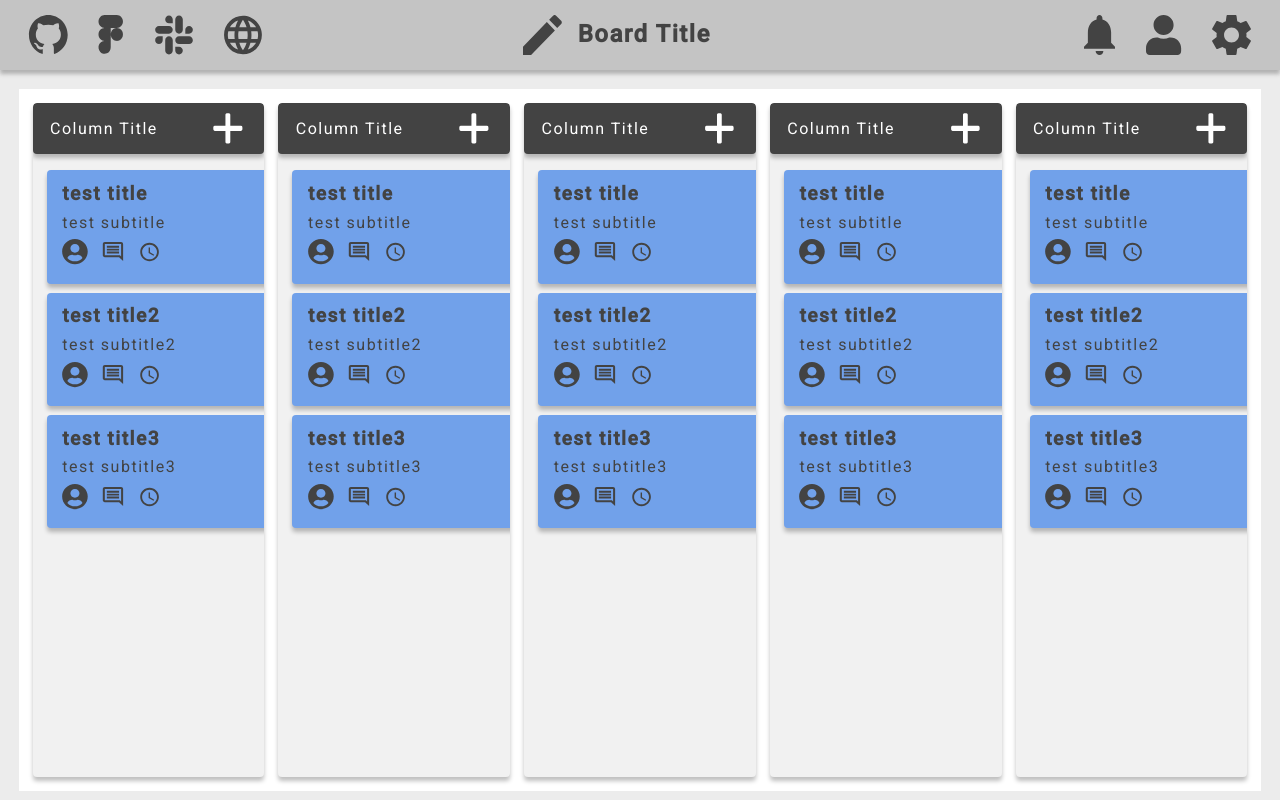
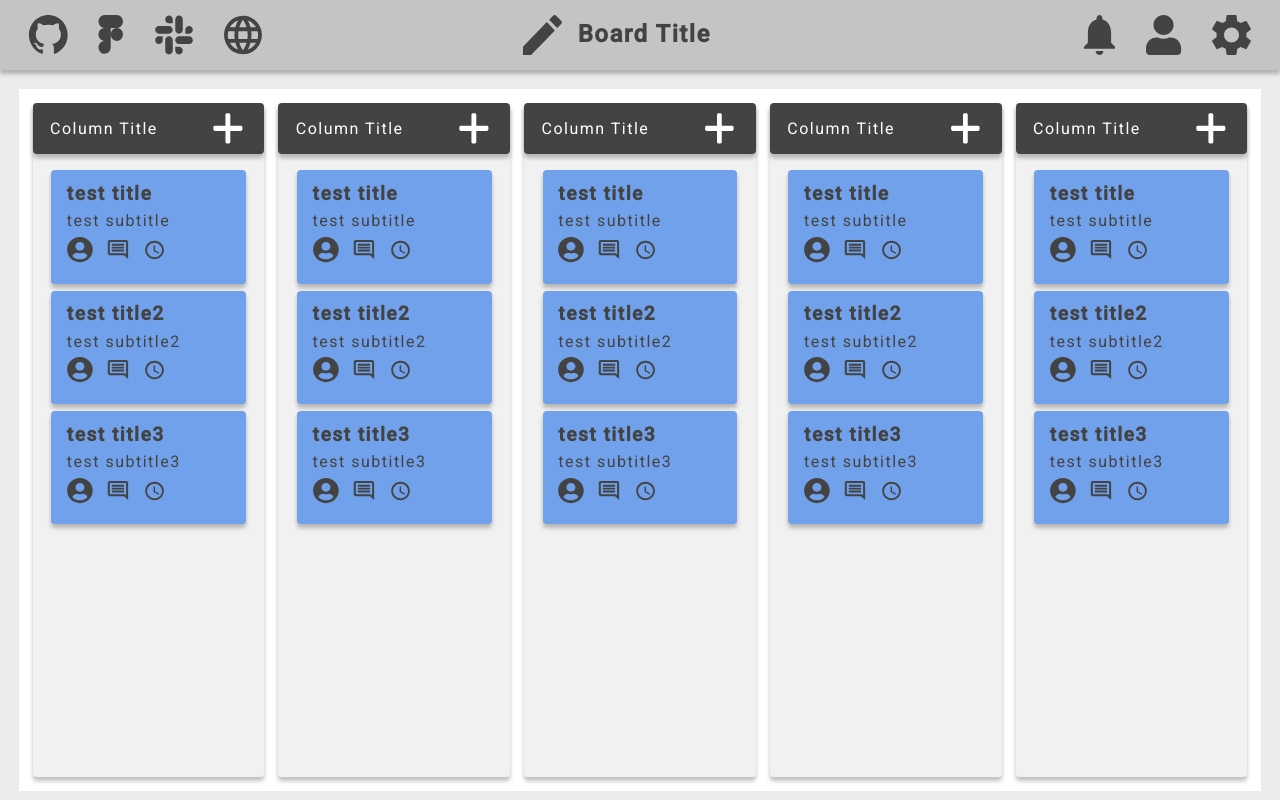
Before and after one commit to tmavrin/project-manager, an Angular app: page /home in a window 1280 px wide. Built offline with nearby package versions, Linux system fonts and the light colour scheme.

Commit message:
drag and drop between columns

```diff
--- a/src/app/components/column/column.component.html
+++ b/src/app/components/column/column.component.html
@@ -1,9 +1,9 @@
-<div class="column-comp">
+<div class="column-comp" cdkDropList [cdkDropListData]="tickets" (cdkDropListDropped)="drop($event)">
   <div class="column-title">
     <p>Column Title</p>
     <img src="assets/column/add.svg">
   </div>
   <div class="column-tickets">
-    <app-ticket *ngFor="let ticket of tickets" [ticket]="ticket"></app-ticket>
+    <app-ticket cdkDrag *ngFor="let ticket of tickets" [ticket]="ticket"></app-ticket>
   </div>
 </div>
--- a/src/app/components/column/column.component.scss
+++ b/src/app/components/column/column.component.scss
@@ -5,7 +5,6 @@
   box-shadow: 0px 4px 4px rgba(0, 0, 0, 0.25);
   display: flex;
   flex-direction: column;
-  overflow-x: hidden;
 }
 
 .column-title {
@@ -24,7 +23,48 @@
 }
 
 .column-tickets {
-  width: 84%;
-  overflow-y: scroll;
-  padding: 7px 20% 7px 14px;
+  width: 90%;
+  margin: 9px auto;
+
+  app-ticket {
+    margin: 7px;
+  }
 }
+
+app-ticket.cdk-drag-placeholder {
+  opacity: 0;
+}
+
+app-ticket.cdk-drag-preview {
+  box-sizing: border-box;
+  border-radius: 4px;
+  box-shadow: 0 5px 5px -3px rgba(0, 0, 0, 0.2),
+    0 8px 10px 1px rgba(0, 0, 0, 0.14),
+    0 3px 14px 2px rgba(0, 0, 0, 0.12);
+}
+
+
+app-ticket {
+  display: flex;
+  flex-direction: column;
+}
+
+.cdk-drag-preview {
+  box-sizing: border-box;
+  border-radius: 4px;
+  box-shadow: 0 5px 5px -3px rgba(0, 0, 0, 0.2),
+    0 8px 10px 1px rgba(0, 0, 0, 0.14),
+    0 3px 14px 2px rgba(0, 0, 0, 0.12);
+}
+
+.cdk-drag-placeholder {
+  opacity: 0;
+}
+
+.cdk-drag-animating {
+  transition: transform 250ms cubic-bezier(0, 0, 0.2, 1);
+}
+
+.column-comp.cdk-drop-list-dragging app-ticket:not(.cdk-drag-placeholder) {
+  transition: transform 250ms cubic-bezier(0, 0, 0.2, 1);
+}
--- a/src/app/components/column/column.component.ts
+++ b/src/app/components/column/column.component.ts
@@ -1,6 +1,7 @@
 import { Component, OnInit } from '@angular/core';
+import { CdkDragDrop, moveItemInArray, transferArrayItem } from '@angular/cdk/drag-drop';
 
-import { TicketService } from './../../services/board/ticket.service';
+import { TicketService, Ticket } from './../../services/board/ticket.service';
 
 @Component({
   selector: 'app-column',
@@ -10,9 +11,22 @@ import { TicketService } from './../../services/board/ticket.service';
 export class ColumnComponent implements OnInit {
   public tickets;
 
+  todo = ['Get to work', 'Pick up groceries', 'Go home', 'Fall asleep'];
+
+  done = ['Get up', 'Brush teeth', 'Take a shower', 'Check e-mail', 'Walk dog'];
+
   constructor(private ticketService: TicketService) {}
 
   ngOnInit() {
     this.tickets = this.ticketService.getMockColumnTickets();
   }
+
+  drop(event: CdkDragDrop<Ticket[]>) {
+    console.log(this.tickets);
+    if (event.previousContainer === event.container) {
+      moveItemInArray(event.container.data, event.previousIndex, event.currentIndex);
+    } else {
+      transferArrayItem(event.previousContainer.data, event.container.data, event.previousIndex, event.currentIndex);
+    }
+  }
 }
--- a/src/app/components/ticket/ticket.component.scss
+++ b/src/app/components/ticket/ticket.component.scss
@@ -1,10 +1,8 @@
 .ticket-comp {
   height: 90px;
-  width: 100%;
   background: #71A1EA;
   box-shadow: 0px 4px 4px rgba(0, 0, 0, 0.25);
   border-radius: 4px;
-  margin: 9px 0;
   padding: 6% 8%;
 }
 
--- a/src/app/pages/home/home.component.html
+++ b/src/app/pages/home/home.component.html
@@ -19,7 +19,7 @@
     </div>
   </div>
 
-  <div class="home-board">
+  <div class="home-board" cdkDropListGroup>
     <app-column></app-column>
     <app-column></app-column>
     <app-column></app-column>
--- a/src/app/pages/home/home.module.ts
+++ b/src/app/pages/home/home.module.ts
@@ -1,3 +1,4 @@
+import { DragDropModule } from '@angular/cdk/drag-drop';
 import { NgModule } from '@angular/core';
 import { CommonModule } from '@angular/common';
 
@@ -7,6 +8,6 @@ import { TicketComponent } from './../../components/ticket/ticket.component';
 @NgModule({
   declarations: [ColumnComponent, TicketComponent],
   imports: [CommonModule],
-  exports: [TicketComponent]
+  exports: [TicketComponent, DragDropModule]
 })
 export class HomeModule {}
```
Also changed, not shown: src/app/app.module.ts (+5 -3 lines).
